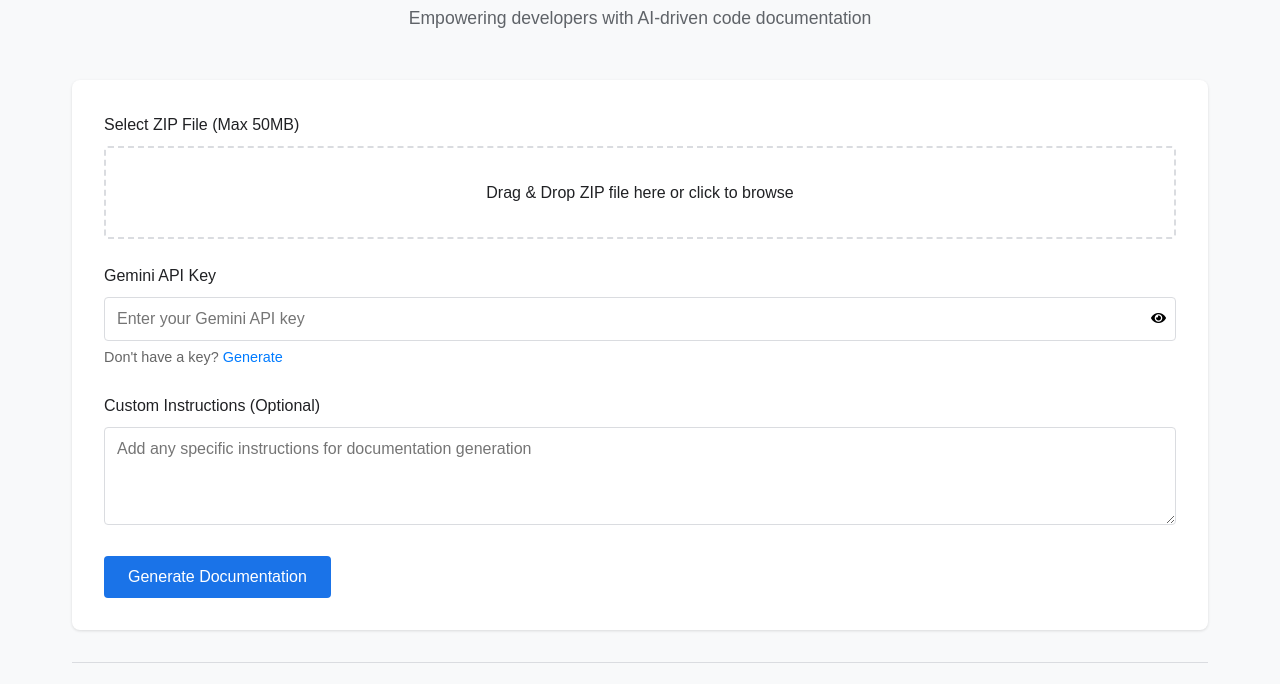
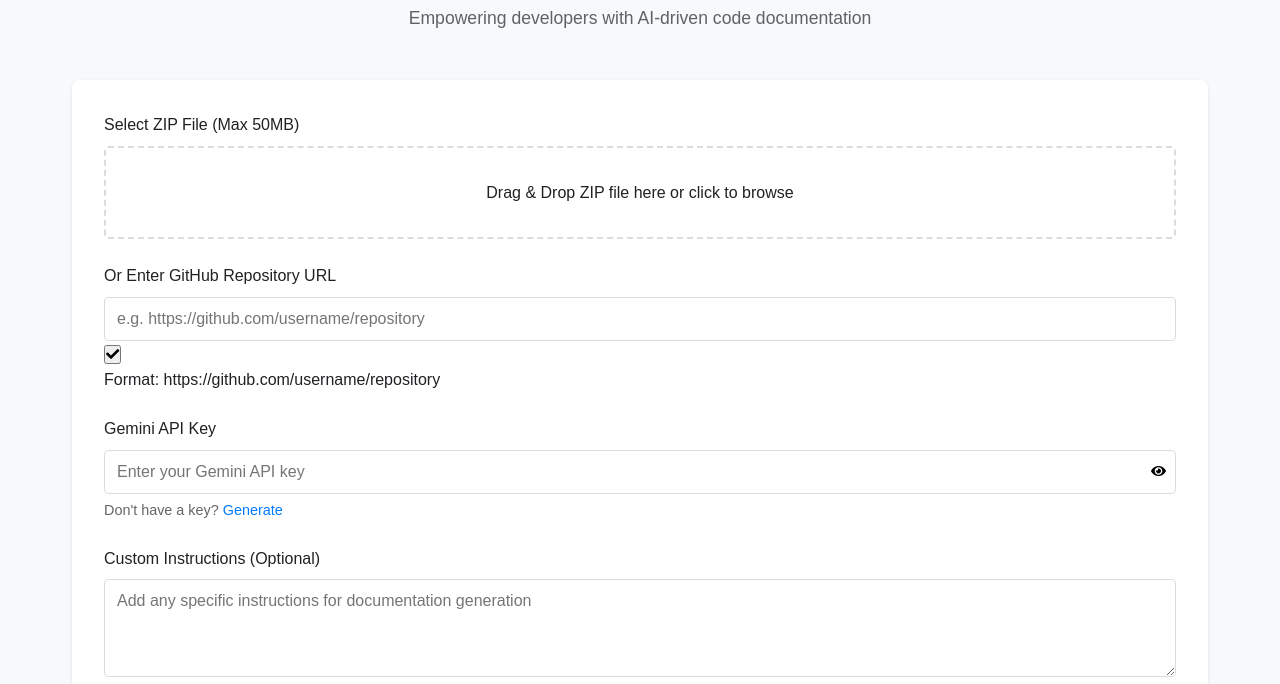
Before and after one commit to Gitesh08/code-caliber-ai, a plain HTML site: page static/index.html in a window 1280 px wide. Shown: the part 108-792 px from the top of the page. Drawn offline with nearby package versions, Linux system fonts and the light colour scheme; a script that the page names is missing; a web font is replaced by a local one.

Commit message:
added option for github

```diff
--- a/static/index.html
+++ b/static/index.html
@@ -28,12 +28,23 @@
                 <div class="form-group">
                     <label for="zipFile">Select ZIP File (Max 50MB)</label>
                     <div class="file-input-container">
-                        <input type="file" id="zipFile" accept=".zip" required>
+                        <input type="file" id="zipFile" accept=".zip">
                         <div class="file-drag-area">
                             <span class="drag-text">Drag & Drop ZIP file here or click to browse</span>
                         </div>
                     </div>
                     <div id="fileStatus" class="file-status"></div>
+                </div>
+                <div class="form-group">
+                    <label>Or Enter GitHub Repository URL</label>
+                    <div class="input-wrapper">
+                        <input type="text" id="githubRepo" placeholder="e.g. https://github.com/username/repository" class="input-field">
+                        <button type="button" id="validateRepo" class="validate-btn" title="Validate repository">
+                          <i class="fas fa-check"></i>
+                        </button>
+                    </div>
+                    <div id="repoStatus" class="repo-status"></div>
+                    <p class="repo-help">Format: https://github.com/username/repository</p>
                 </div>
 
                 <div class="form-group">
```
